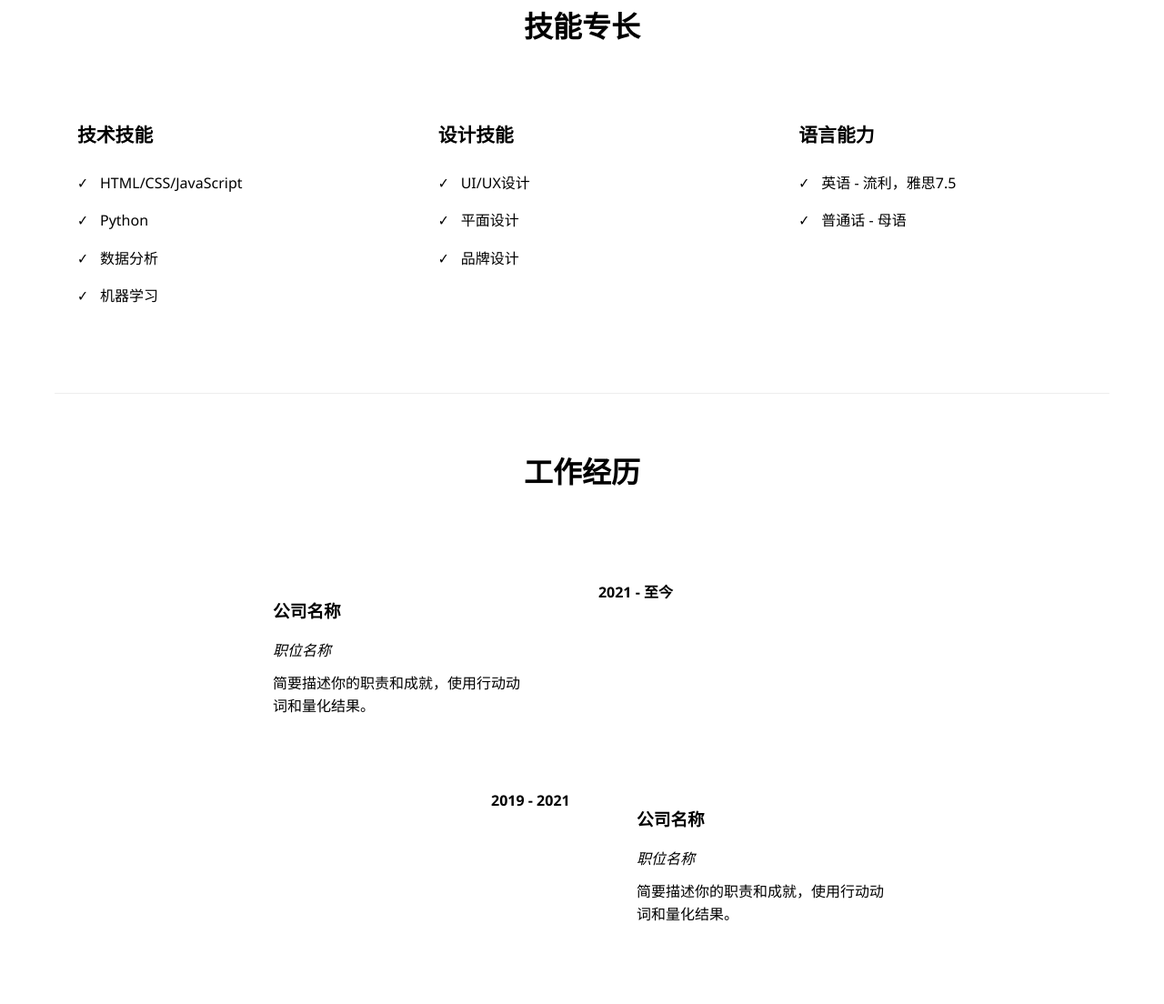
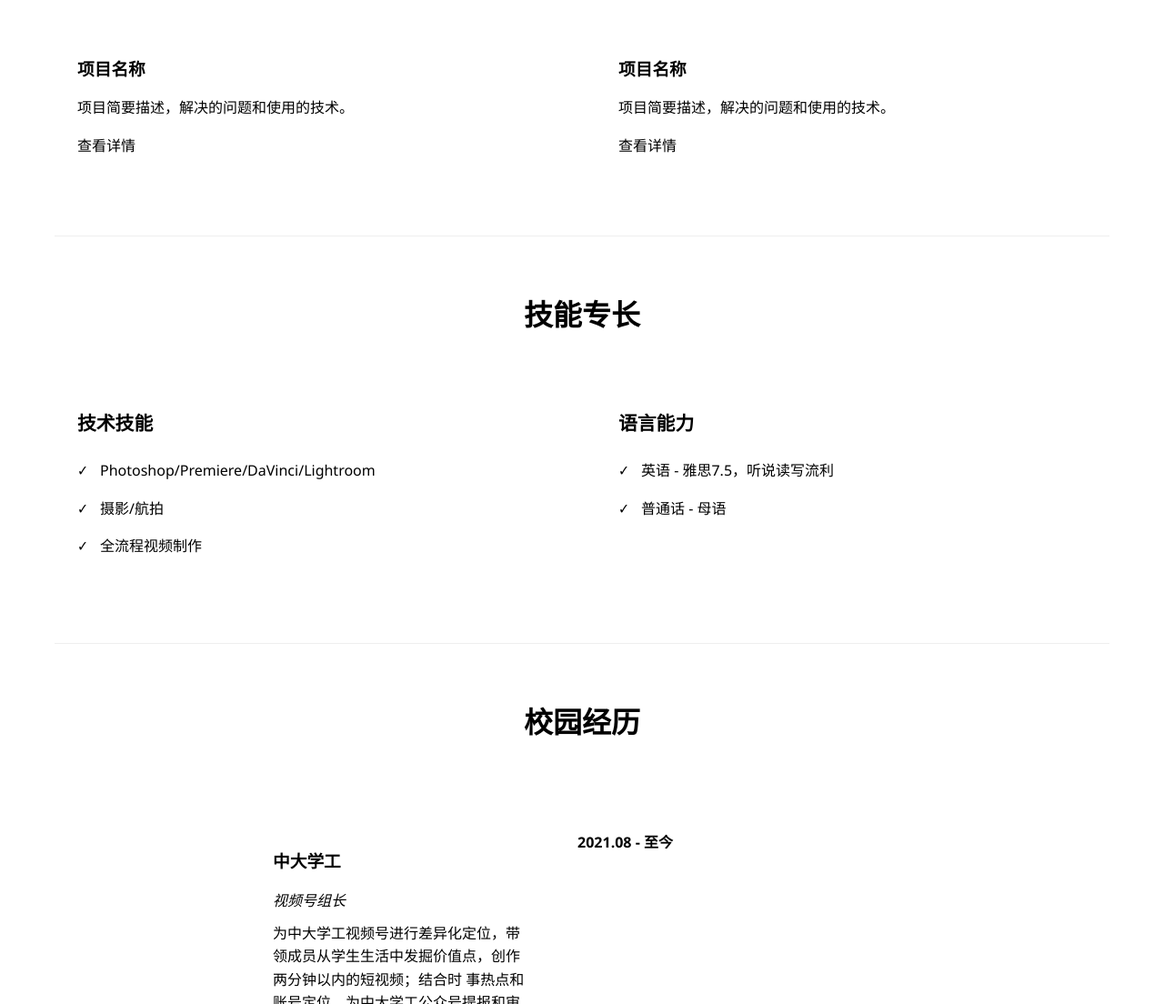
Before and after one commit to Liu-Keyi/Liu-Keyi.github.io, a plain HTML site: page index.html in a window 1280 px wide. Shown: the part 1696-2800 px from the top of the page at 91% size. Drawn offline with Linux system fonts and the light colour scheme.

Commit message:
Update index.html

```diff
--- a/index.html
+++ b/index.html
@@ -17,9 +17,18 @@
                 <h1 class="title">刘可怡</h1>
                 <p class="subtitle">专业：国际新闻</p >
                 <div class="social-links">
-                    <i class="fab fa-github"></i>
-                    <i class="fab fa-linkedin"></i>
-                    <i class="fab fa-twitter"></i>
+                    <a href="https://linkedin.com/in/你的LinkedIn用户名" target="_blank" title="LinkedIn">
+                        <i class="fab fa-linkedin"></i>
+                    </a>
+                    <a href="https://twitter.com/你的Twitter用户名" target="_blank" title="Twitter">
+                        <i class="fab fa-twitter"></i>
+                    </a>
+                    <a href="https://weibo.com/你的微博用户名" target="_blank" title="微博">
+                        <i class="fab fa-weibo"></i>
+                    </a>
+                    <a href="https://weibo.com/你的微博用户名" target="_blank" title="IG">
+                        <i class="fab fa-instagram"></i>
+                    </a>
 
                 </div>
             </div>
@@ -41,6 +50,19 @@
                 <p class="degree">硕士，国际新闻学</p >
                 <p class="date">2024 - 2027</p >
             </div>
+        </section>
+
+        <section class="award">
+            <h2>获奖经历</h2>
+            <p>第十四届全国大学生广告艺术大赛全国二等奖
+                第二届鸟瞰视界全国航拍大赛最佳创意奖
+                第十四届全国大学生广告艺术大赛广东赛区一等奖
+                广东省未成年人保护百集普法短剧大赛二等奖
+                中山大学专项奖学金文体艺术奖
+                中山大学优秀学生奖学金二等奖
+                中山大学勤工助学先进个人称号
+                中山大学招生设计大赛二等奖
+            </p >
         </section>
 
         <section class="projects">
@@ -65,24 +87,15 @@
                 <div class="skill-category">
                     <h3>技术技能</h3>
                     <ul>
-                        <li>HTML/CSS/JavaScript</li>
-                        <li>Python</li>
-                        <li>数据分析</li>
-                        <li>机器学习</li>
-                    </ul>
-                </div>
-                <div class="skill-category">
-                    <h3>设计技能</h3>
-                    <ul>
-                        <li>UI/UX设计</li>
-                        <li>平面设计</li>
-                        <li>品牌设计</li>
+                        <li>Photoshop/Premiere/DaVinci/Lightroom</li>
+                        <li>摄影/航拍</li>
+                        <li>全流程视频制作</li>
                     </ul>
                 </div>
                 <div class="skill-category">
                     <h3>语言能力</h3>
                     <ul>
-                        <li>英语 - 流利，雅思7.5</li>
+                        <li>英语 - 雅思7.5，听说读写流利</li>
                         <li>普通话 - 母语</li>
                     </ul>
                 </div>
@@ -90,22 +103,27 @@
         </section>
 
         <section class="experience">
-            <h2>工作经历</h2>
+            <h2>校园经历</h2>
             <div class="timeline">
                 <div class="timeline-item">
-                    <div class="timeline-date">2021 - 至今</div>
+                    <div class="timeline-date">2021.08 - 至今</div>
                     <div class="timeline-content">
-                        <h3>公司名称</h3>
-                        <p class="position">职位名称</p >
-                        <p>简要描述你的职责和成就，使用行动动词和量化结果。</p >
+                        <h3>中大学工</h3>
+                        <p class="position">视频号组长</p >
+                        <p>为中大学工视频号进行差异化定位，带领成员从学生生活中发掘价值点，创作两分钟以内的短视频；结合时
+事热点和账号定位，为中大学工公众号提报和审核选题，协调分配每月拍摄、制图、视频任务。
+                        </p >
                     </div>
                 </div>
                 <div class="timeline-item">
-                    <div class="timeline-date">2019 - 2021</div>
+                    <div class="timeline-date"> 2021.03 - 2023.06</div>
                     <div class="timeline-content">
-                        <h3>公司名称</h3>
-                        <p class="position">职位名称</p >
-                        <p>简要描述你的职责和成就，使用行动动词和量化结果。</p >
+                        <h3>中大招生</h3>
+                        <p class="position">视频号组长</p >
+                        <p>运营中大招生视频号，结合招生关键时间点策划专题视频活动，与视频号运营团队交接近期活动事项，配合
+热搜或专题活动进行相关视频制作；针对高中考生与家长的需求，定向进行视频前期构思，脚本制作，沟通
+联络，实地拍摄，后期制作，艺术设计等工作，并负责进行视频审核与发布。
+                        </p >
                     </div>
                 </div>
             </div>
```
